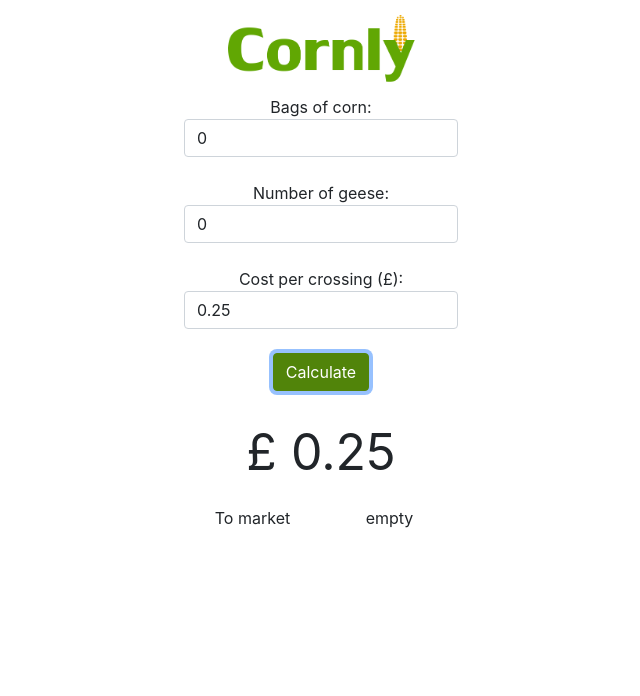
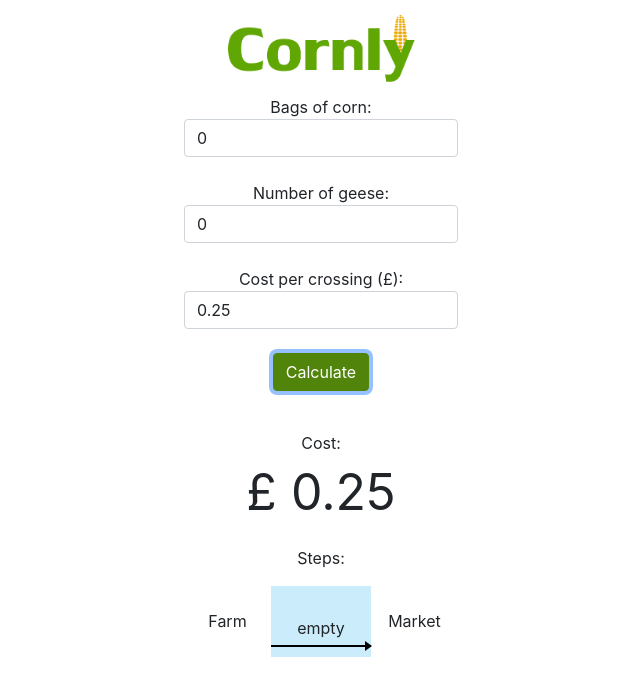
Before and after one commit to andrewclowes/cornly, a React (Create React App) app: page / in a window 1280 px wide. Both pictures are taken after a click on the button "Calculate". Shown: the top 696 px of the page, without its empty margins (319-959 px from the left). Built offline with nearby package versions, Linux system fonts and the light colour scheme.

Commit message:
Added styling to journey step results

```diff
--- a/src/Step.js
+++ b/src/Step.js
@@ -1,8 +1,9 @@
 export const Step = ({ index, cargo }) => (
-  <div className="container">
-    <div className="row">
-      <p className="col">{index % 2 === 0 ? 'To market' : 'To farm'}</p>
-      <p className="col">{cargo}</p>
+  <div>
+    <div className="cargo">{cargo}</div>
+    <div className="arrow">
+      <div className="line"></div>
+      <div className={(index % 2 === 0 ? 'left': 'right') + '-point'}></div>
     </div>
   </div>
 )
--- a/src/Steps.js
+++ b/src/Steps.js
@@ -1,8 +1,18 @@
 import { Step } from './Step'
 
 export const Steps = ({ journey }) =>
-  <div>
-    {
-      journey.map((cargo, idx) => <Step index={idx} cargo={cargo} />)
-    }
+  <div className="container">
+    <div className="row">
+      <div className="col d-flex justify-content-center align-items-center">
+        Farm
+      </div>
+      <div className="col river p-0">
+        {
+          journey.map((cargo, idx) => <Step index={idx} cargo={cargo} />)
+        }
+      </div>
+      <div className="col d-flex justify-content-center align-items-center">
+        Market
+      </div>
+    </div>
   </div>
--- a/src/TravelForm.js
+++ b/src/TravelForm.js
@@ -50,7 +50,7 @@ export const TravelForm = () => {
   }
 
   return (
-    <form className="form">
+    <form className="form travel-form">
       <div className="form-group mb-4">
         <label htmlFor="number-of-corn" className="control-label">Bags of corn:</label>
         <input type="text" pattern="\d*" className="form-control" name="number-of-corn" value={numberOfCorn} onChange={handleBagsOfCornChange}/>
@@ -67,10 +67,16 @@ export const TravelForm = () => {
         Calculate
       </button>
       <div className="result">
-        {overallCost !== null && <p className="cost">£ {overallCost.toFixed(2)}</p>}
-        {journey && <Steps journey={journey} />}
+        {overallCost !== null && <>
+          <div className="mt-3">Cost:</div>
+          <p className="cost">£ {overallCost.toFixed(2)}</p>
+        </>}
+        {journey && <>
+          <div className="mb-3">Steps:</div>
+          <Steps journey={journey} />
+        </>}
+        {errorMessage && <div>{errorMessage}</div>}
       </div>
-      {errorMessage && <div>{errorMessage}</div>}
     </form>
   )
 }
--- a/src/index.css
+++ b/src/index.css
@@ -22,6 +22,10 @@ code {
   justify-content: center;
 }
 
+.travel-form {
+  min-width: 250px;
+}
+
 .btn {
   background-color: #62a702;
   border-color: #62a702;
@@ -40,3 +44,47 @@ code {
 .result .cost {
   font-size: 50px;
 }
+
+.river {
+  background-color: #cbecfb;
+}
+
+.river .cargo {
+  margin-top: 30px;
+}
+
+.river .arrow {
+  width: 100%;
+}
+
+.river .line {
+  margin-top: 5px;
+  min-width: 100px;
+  background: black;
+  height: 2px;
+  float: left;
+}
+
+.river .left-point {
+  width: 0;
+  height: 0;
+  border-top: 5px solid transparent;
+  border-bottom: 5px solid transparent;
+  border-left: 7.5px solid black;
+  float: right;
+  position: relative;
+  top: -6px;
+  left: 1px;
+}
+
+.river .right-point {
+  width: 0;
+  height: 0;
+  border-top: 5px solid transparent;
+  border-bottom: 5px solid transparent;
+  border-right: 7.5px solid black;
+  float: left;
+  position: relative;
+  top: -6px;
+  left: -1px;
+}
```
